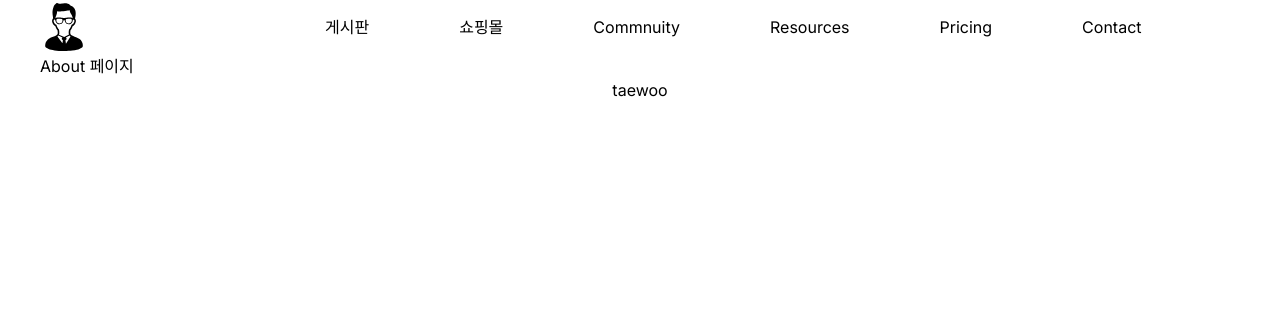
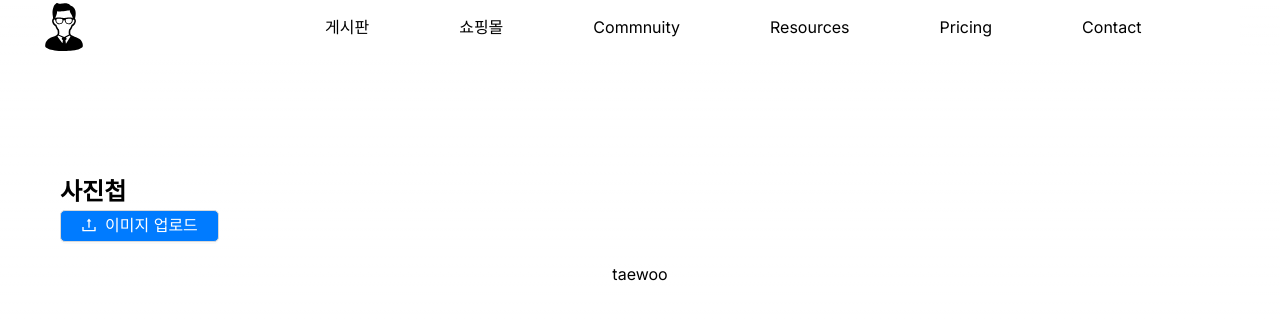
Before and after one commit to rlaxodn322/next14-Blog, a Next.js app: page /about/01 in a window 1280 px wide. Shown: the top 320 px of the page. Built offline with nearby package versions, Linux system fonts and the light colour scheme.

Commit message:
사진첩 작업중

```diff
--- a/src/app/about/01/page.tsx
+++ b/src/app/about/01/page.tsx
@@ -1,10 +1,121 @@
-import React from 'react';
+'use client'; // 이 컴포넌트는 클라이언트 측에서 실행됩니다.
+
+import React, { useState } from 'react';
+import { Modal, Upload, Button, message } from 'antd';
+import { UploadOutlined } from '@ant-design/icons';
+import styled from 'styled-components';
+import type { RcFile } from 'antd/es/upload/interface';
+
+// 전체 컨테이너
+const GalleryContainer = styled.div`
+  max-width: 1200px;
+  margin: 0 auto;
+  padding: 20px;
+  margin-top: 100px;
+`;
+
+// 사진첩 그리드
+const GalleryGrid = styled.div`
+  display: flex;
+  flex-wrap: wrap;
+  gap: 15px;
+`;
+
+// 사진 항목
+const GalleryItem = styled.div`
+  width: 200px;
+  height: 200px;
+  overflow: hidden;
+  border: 1px solid #ddd;
+  border-radius: 5px;
+  box-shadow: 0 2px 4px rgba(0, 0, 0, 0.1);
+  position: relative;
+
+  img {
+    width: 100%;
+    height: 100%;
+    object-fit: cover;
+  }
+
+  &:hover {
+    box-shadow: 0 4px 8px rgba(0, 0, 0, 0.2);
+  }
+`;
+
+// 등록 버튼 스타일
+const UploadButton = styled(Button)`
+  padding: 0 20px;
+  background-color: #007bff;
+  color: white;
+  font-size: 16px;
+  border-radius: 5px;
+  cursor: pointer;
+  transition: background-color 0.3s ease;
+
+  &:hover {
+    background-color: #0056b3;
+  }
+`;
 
 const About: React.FC = () => {
+  const [images, setImages] = useState<string[]>([]);
+  const [isModalOpen, setIsModalOpen] = useState(false);
+
+  const handleImageChange = (file: RcFile) => {
+    const reader = new FileReader();
+    reader.onloadend = () => {
+      setImages((prevImages) => [...prevImages, reader.result as string]);
+    };
+    reader.readAsDataURL(file);
+  };
+
+  const customRequest = ({ file, onSuccess, onError }: any) => {
+    try {
+      if (file) {
+        handleImageChange(file as RcFile);
+      }
+      onSuccess?.({}, file);
+    } catch (error) {
+      onError?.(error as Error);
+    }
+  };
+
+  const openModal = () => {
+    setIsModalOpen(true);
+  };
+
+  const closeModal = () => {
+    setIsModalOpen(false);
+  };
+
   return (
-    <>
-      <div>About 페이지</div>
-    </>
+    <GalleryContainer>
+      <h2 style={{ fontSize: '24px', fontWeight: 'bold' }}>사진첩</h2>
+      <Upload name="image" showUploadList={false} customRequest={customRequest}>
+        <UploadButton icon={<UploadOutlined />}>이미지 업로드</UploadButton>
+      </Upload>
+      <GalleryGrid>
+        {images.map((image, index) => (
+          <GalleryItem key={index}>
+            <img src={image} alt={`Gallery ${index}`} />
+          </GalleryItem>
+        ))}
+      </GalleryGrid>
+      <Modal
+        title="이미지 업로드"
+        open={isModalOpen}
+        onCancel={closeModal}
+        footer={null}
+      >
+        <Upload
+          name="image"
+          showUploadList={false}
+          customRequest={customRequest}
+        >
+          <Button icon={<UploadOutlined />}>이미지 업로드</Button>
+        </Upload>
+      </Modal>
+    </GalleryContainer>
   );
 };
 
--- a/src/app/layout.tsx
+++ b/src/app/layout.tsx
@@ -1,8 +1,8 @@
 import type { Metadata } from 'next';
 import { Inter } from 'next/font/google';
 import './globals.css';
-import Grid from './layout/header';
-import Footer from './layout/footer';
+import Grid from '../app/layout/header';
+import Footer from '../app/layout/footer';
 const inter = Inter({ subsets: ['latin'] });
 
 export const metadata: Metadata = {
--- a/src/app/layout/header.tsx
+++ b/src/app/layout/header.tsx
@@ -24,13 +24,15 @@ const App: React.FC = () => (
           </Link>
         </div>
         <div style={{ width: '80%', display: 'flex' }}>
-          <Link href="/blog/01">
+          <Link href="/board/01">
             <div style={divstyle}>게시판</div>
           </Link>
-          <Link href="/post/01">
+          <Link href="/shop/01">
             <div style={divstyle}>쇼핑몰</div>
           </Link>
-          <div style={divstyle}>Commnuity</div>
+          <Link href="/about/01">
+            <div style={divstyle}>Commnuity</div>{' '}
+          </Link>
           <div style={divstyle}>Resources</div>
           <div style={divstyle}>Pricing</div>
           <div style={divstyle}>Contact</div>
--- a/src/app/page.tsx
+++ b/src/app/page.tsx
@@ -4,7 +4,6 @@ import TitleBox from '../components/TitleBox';
 import ImgBox from '../components/ImgBox';
 import BlogCard from '../components/BlogCard';
 import MiddleFooter from '../components/MiddleFooter';
-import Grid from './layout/header';
 export default function Home() {
   return (
     //<main className="flex min-h-screen flex-col items-center justify-between p-24"></main>
--- a/src/app/post/01/page.tsx
+++ b/src/app/shop/01/page.tsx
@@ -250,10 +250,10 @@ const ProductPage: React.FC = () => {
         {products.map((product) => (
           <ProductItem key={product.id}>
             <img src={product.image} alt={product.name} />
-            <h3>{product.name}</h3>
-            <p>{product.description}</p>
+            <p>이름: {product.name}</p>
+            <p>내용: {product.description}</p>
             <p>가격: {product.price}</p>
-            <p>업로드 시간: {product.uploadTime}</p>
+            <p>{product.uploadTime}</p>
             <div className="actions">
               <EditButton
                 icon={<EditOutlined />}
```
Also changed, not shown: src/app/board/01/page.tsx (renamed from src/app/blog/01/page.tsx).
